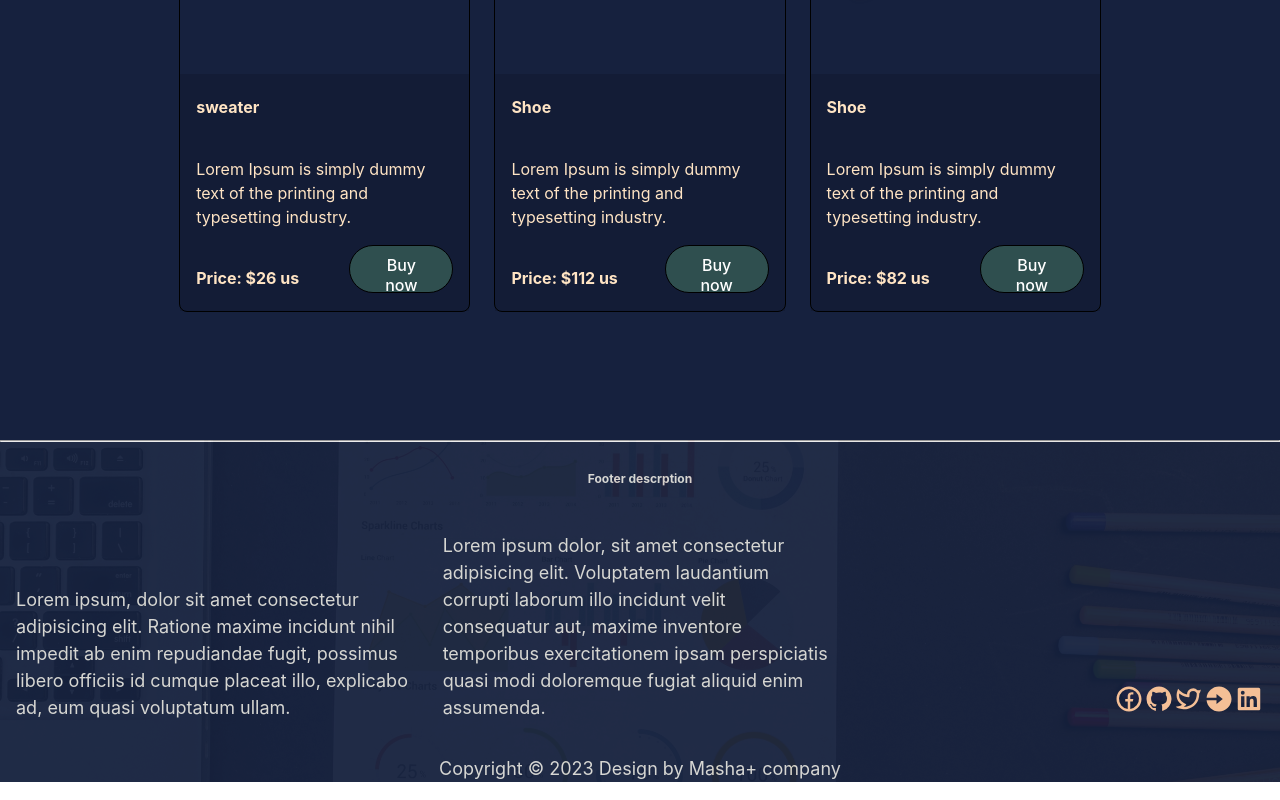
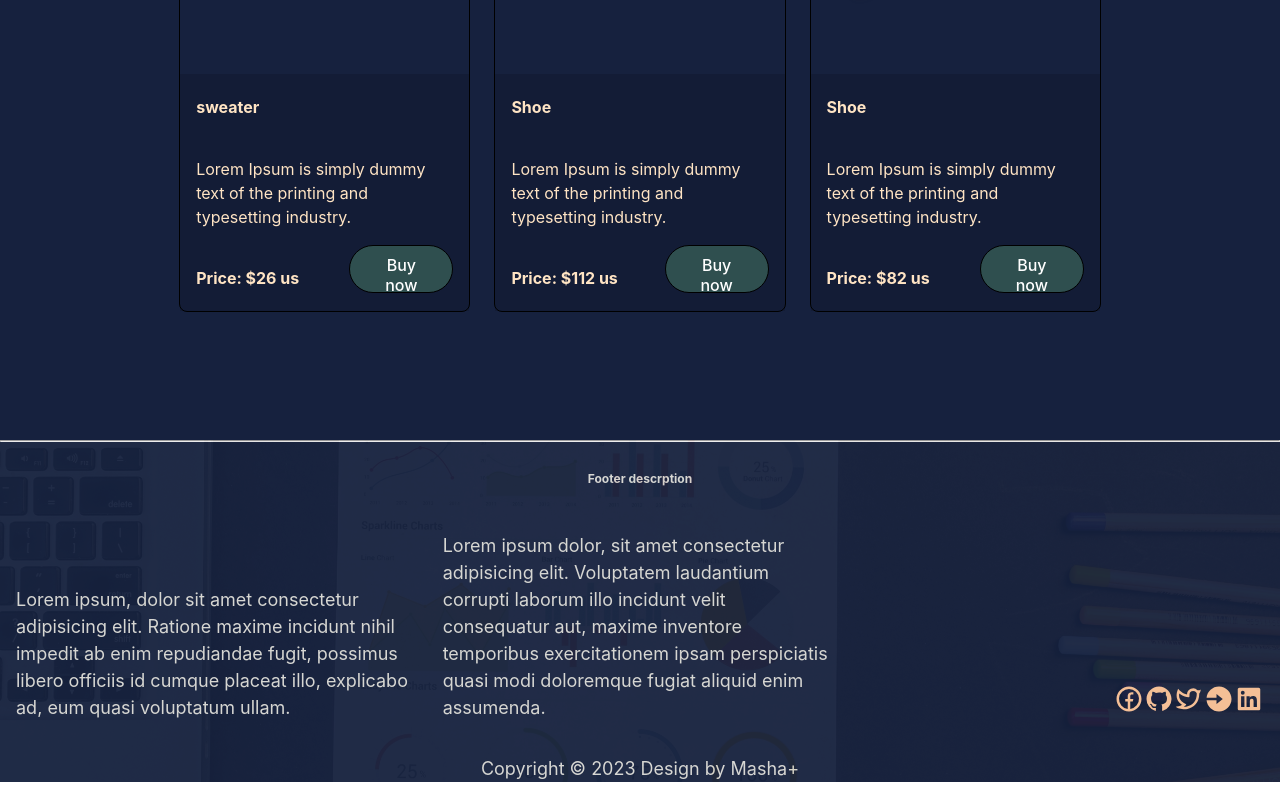
Before and after one commit to LlMrc/ecommerce-template, a React (Vite) app: page /new in a window 1280 px wide. Shown: the part 1025-1825 px from the top of the page. Built offline with nearby package versions, Linux system fonts and the light colour scheme.

Commit message:
hreo bug fixed

```diff
--- a/src/components/footer/Footer.jsx
+++ b/src/components/footer/Footer.jsx
@@ -29,7 +29,7 @@ const Footer = () => {
 
   </div>
 </div>
-<p>Copyright <span>© 2023  Design by Masha+ company</span>
+<p>Copyright <span>© 2023  Design by Masha+ </span>
 </p>
 </div>
   );
```
